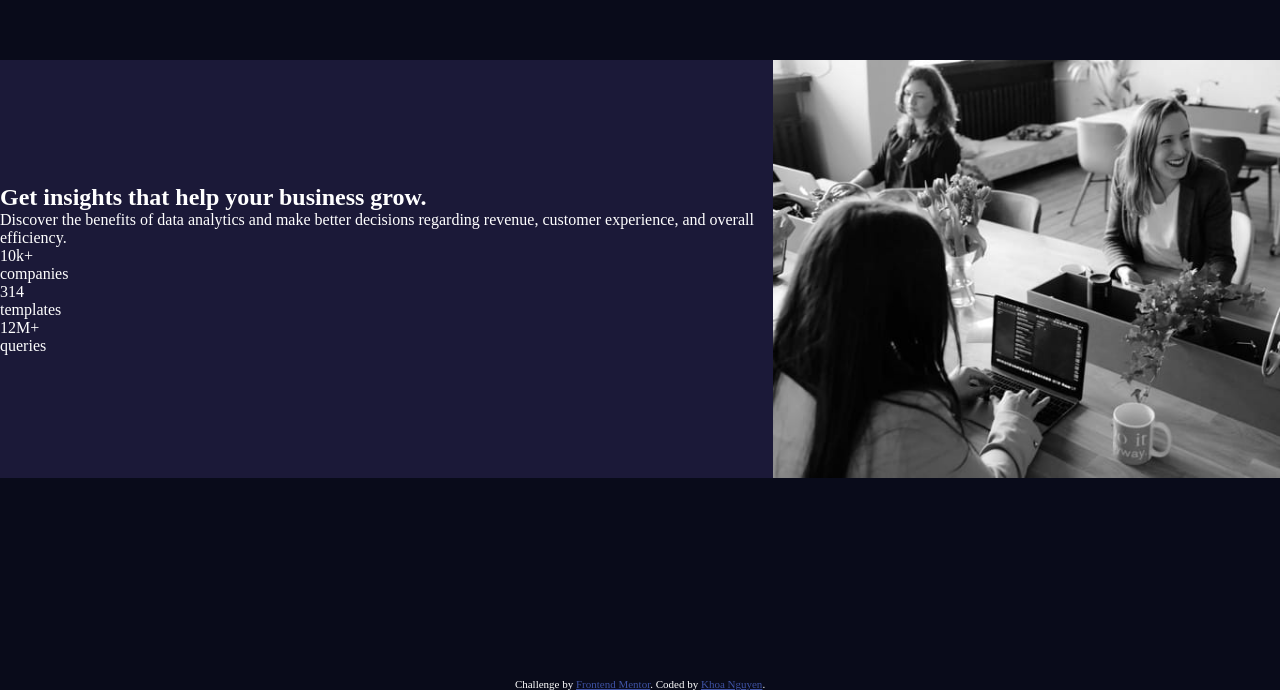
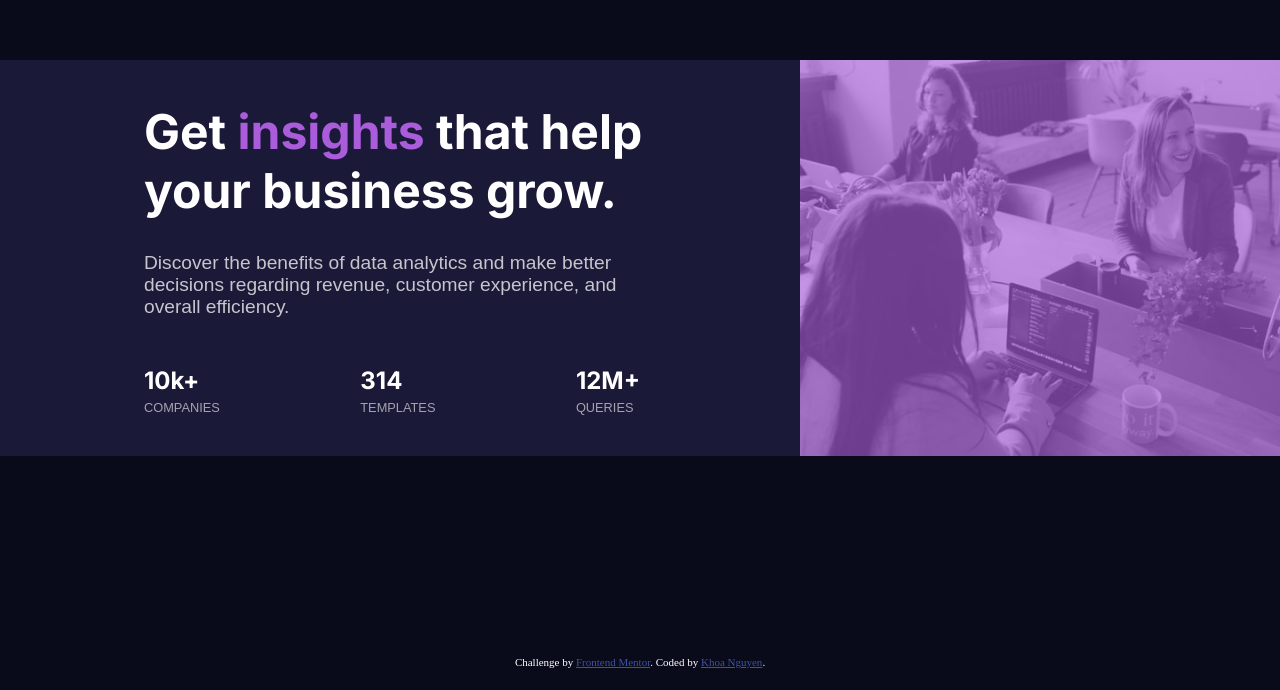
Before and after one commit to ndksy1/frontendmentor-stats-preview-card-component, a plain HTML site: page index.html in a window 1280 px wide. Shown: the part 140-830 px from the top of the page. After the commit the page ends 808 px from the top, so only its background shows below. Drawn offline with Linux system fonts and the light colour scheme.

Commit message:
update html and css

```diff
--- a/index.html
+++ b/index.html
@@ -35,47 +35,38 @@
     <main>
       <section class="card">
         <div class="container">
-          <div class="row">
-            <div class="col-6">
           <div class="card-content">
             <h1 class="card-content__heading">
               Get <span>insights</span> that help your business grow.
             </h1>
             <p class="card-content__paragraph">
-                  Discover the benefits of data analytics and make better
-                  decisions regarding revenue, customer experience, and overall
-                  efficiency.
+              Discover the benefits of data analytics and make better decisions
+              regarding revenue, customer experience, and overall efficiency.
             </p>
             <div class="card-content__stats">
-                  <div class="col-4">
-                    <div class="stat-item">
-                      <p class="stat-item__heading">10k+</p>
-                      <p class="stat-item__content">companies</p>
+              <div class="stats-item">
+                <p class="stats-item__heading">10k+</p>
+                <p class="stats-item__content">companies</p>
               </div>
+
+              <div class="stats-item">
+                <p class="stats-item__heading">314</p>
+                <p class="stats-item__content">templates</p>
               </div>
-                  <div class="col-4">
-                    <div class="stat-item">
-                      <p class="stat-item__heading">314</p>
-                      <p class="stat-item__content">templates</p>
-                    </div>
-                  </div>
-                  <div class="col-4">
-                    <div class="stat-item">
-                      <p class="stat-item__heading">12M+</p>
-                      <p class="stat-item__content">queries</p>
-                    </div>
-                  </div>
+
+              <div class="stats-item">
+                <p class="stats-item__heading">12M+</p>
+                <p class="stats-item__content">queries</p>
               </div>
             </div>
           </div>
 
-            <div class="col-6">
+          <div class="image">
             <div class="overlay">
               <img
                 src="stats-preview-card-component-main/images/image-header-desktop.jpg"
                 alt=""
               />
-              </div>
             </div>
           </div>
         </div>
--- a/main.css
+++ b/main.css
@@ -13,26 +13,72 @@ body {
   background-color: hsl(244, 38%, 16%);
 
   max-width: 1440px;
-  height: auto;
   margin: 25vh auto;
-}
 
-.row {
   display: flex;
   justify-content: space-between;
   align-items: center;
 }
 
+.card-content {
+  max-width: 800px;
+
+  padding: 0 9rem;
+}
+
+h1 {
+  font-size: 3rem;
+  font-family: Inter, sans-serif;
+  font-weight: 700;
+
+  padding-bottom: 2rem;
+
+  color: hsl(0, 0%, 100%);
+}
+
+span {
+  color: hsl(277, 64%, 61%);
+}
+
+.card-content__paragraph {
+  font-size: 1.2rem;
+  font-family: Lexend, sans-serif;
+
+  color: hsla(0, 0%, 100%, 0.75);
+
+  margin-bottom: 3rem;
+}
+
+.card-content__stats {
+  display: flex;
+  align-items: center;
+  justify-content: space-between;
+  padding-right: 1rem;
+}
+
+.stats-item__heading {
+  font-size: 1.5rem;
+  font-family: Inter, sans-serif;
+  font-weight: 700;
+
+  margin-bottom: 0.3rem;
+}
+
+.stats-item__content {
+  font-family: Lexend, sans-serif;
+  font-size: 0.8rem;
+
+  text-transform: uppercase;
+
+  color: hsla(0, 0%, 100%, 0.6);
+}
+
 .overlay {
   background-color: hsl(277, 64%, 61%);
-
-  width: 100%;
-
-  z-index: 2;
 }
 
 img {
   display: block;
-
   max-width: 100%;
+  opacity: 0.35;
 }
```
Lines whose indentation alone changed are shown as unchanged.
